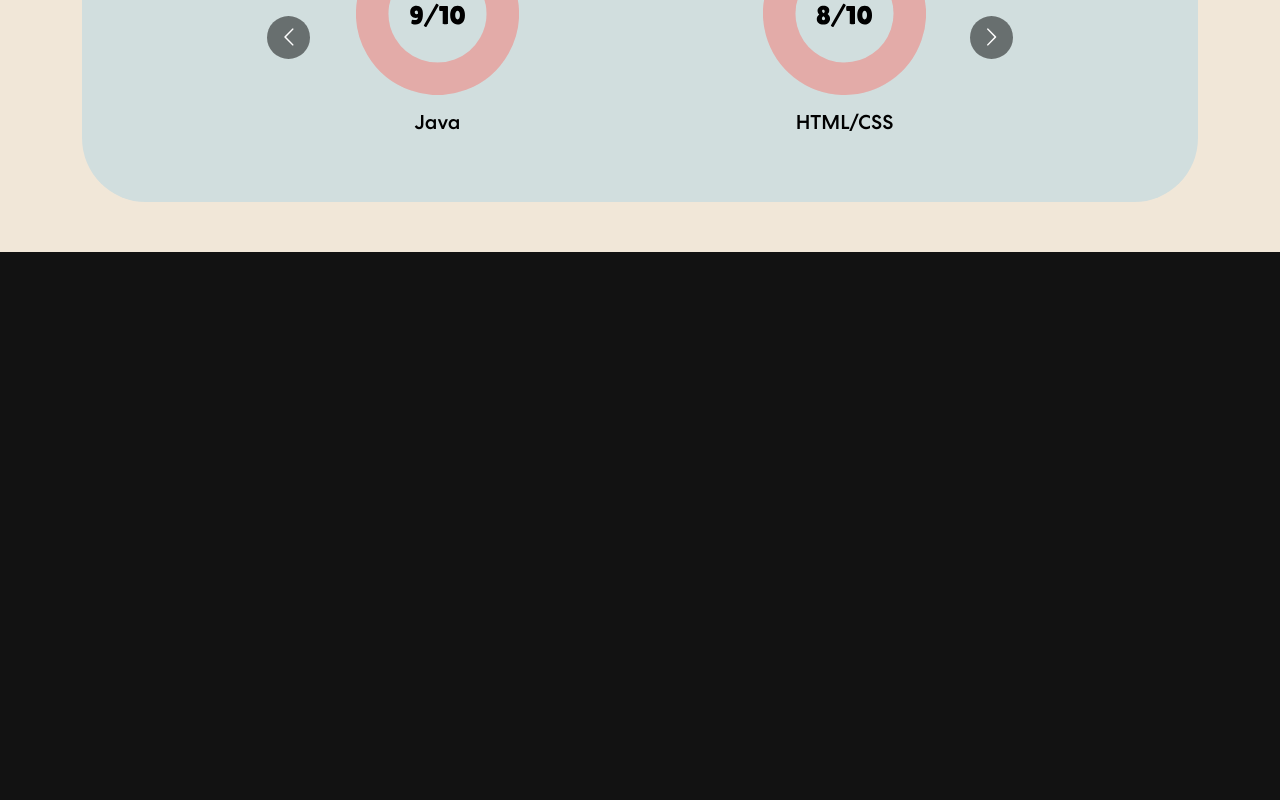
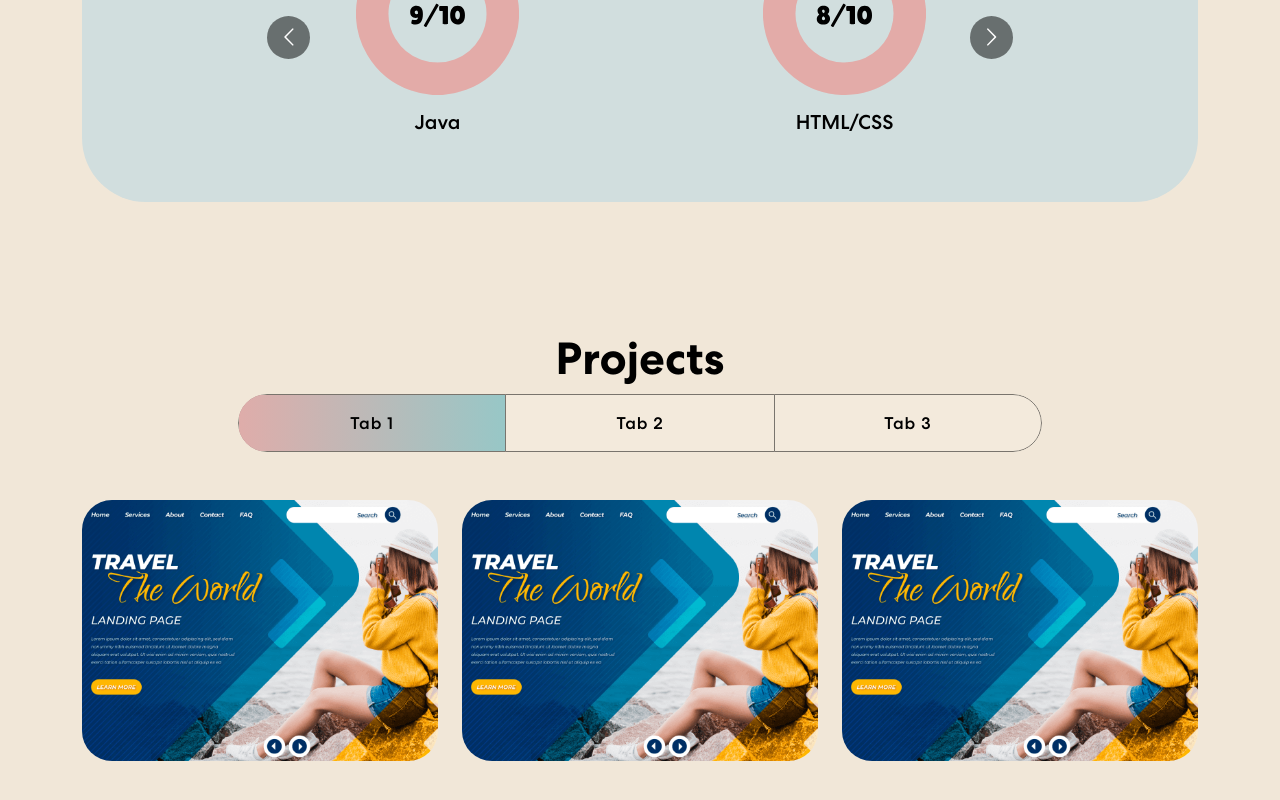
Before and after one commit to amandawangg/my-portfolio, a React (Create React App) app: page / in a window 1280 px wide. Shown: the part 1067-1867 px from the top of the page. Before the commit the page ends 1319 px from the top, so only its background shows below. Built offline with nearby package versions, Linux system fonts and the light colour scheme.

Commit message:
adding Projects

```diff
--- a/src/App.js
+++ b/src/App.js
@@ -2,7 +2,7 @@
 import { NavBar } from "./components/NavBar";
 import { Banner } from "./components/Banner";
 import { Skills } from "./components/Skills";
-// import { Projects } from "./components/Projects";
+import { Projects } from "./components/Projects";
 import 'bootstrap/dist/css/bootstrap.min.css';
 
 function App() {
@@ -11,7 +11,7 @@
       <NavBar/>
       <Banner />
       <Skills />
-      {/* <Projects /> */}
+      <Projects />
     </div>
   );
 }
--- /dev/null
+++ b/src/components/ProjectCard.js
@@ -0,0 +1,15 @@
+import { Col } from "react-bootstrap";
+
+export const ProjectCard = ({ title, description, imgUrl }) => {
+  return (
+    <Col size={12} sm={6} md={4}>
+      <div className="proj-imgbx">
+        <img src={imgUrl} alt="Project Image" />
+        <div className="proj-txtx">
+          <h4>{title}</h4>
+          <span>{description}</span>
+        </div>
+      </div>
+    </Col>
+  )
+}
--- /dev/null
+++ b/src/components/Projects.js
@@ -0,0 +1,76 @@
+import { Tab, TabContainer, Nav, Container, Row, Col } from "react-bootstrap";
+import projImg1 from "../assets/img/project-img1.png";
+import { ProjectCard } from "./ProjectCard";
+import TrackVisibility from 'react-on-screen';
+
+export const Projects = () => {
+    const projects = [
+        {
+          title: "Search Engine",
+          description: "Backend Project",
+          imgUrl: projImg1,
+        },
+        {
+          title: "iOS App",
+          description: "Frontend Project",
+          imgUrl: projImg1,
+        },
+        {
+          title: "Project",
+          description: "Backend Project",
+          imgUrl: projImg1,
+        },
+      ];
+
+      return (
+        <section className="project" id="projects">
+          <Container>
+            <Row>
+              <Col size={12}>
+                <TrackVisibility>
+                  {({ isVisible }) =>
+                  <div className={isVisible ? "animate__animated animate__fadeIn": ""}>
+                    <h2>Projects</h2>
+                    <Tab.Container id="projects-tabs" defaultActiveKey="first">
+                      <Nav variant="pills" className="nav-pills mb-5 justify-content-center align-items-center" id="pills-tab">
+                        <Nav.Item>
+                          <Nav.Link eventKey="first">Tab 1</Nav.Link>
+                        </Nav.Item>
+                        <Nav.Item>
+                          <Nav.Link eventKey="second">Tab 2</Nav.Link>
+                        </Nav.Item>
+                        <Nav.Item>
+                          <Nav.Link eventKey="third">Tab 3</Nav.Link>
+                        </Nav.Item>
+                      </Nav>
+                      <Tab.Content id="slideInUp" className={isVisible ? "animate__animated animate__slideInUp" : ""}>
+                        <Tab.Pane eventKey="first">
+                          <Row>
+                            {
+                              projects.map((project, index) => {
+                                return (
+                                  <ProjectCard
+                                    key={index}
+                                    {...project}
+                                    />
+                                )
+                              })
+                            }
+                          </Row>
+                        </Tab.Pane>
+                        <Tab.Pane eventKey="section">
+                          <p>Description</p>
+                        </Tab.Pane>
+                        <Tab.Pane eventKey="third">
+                          <p>Description</p>
+                        </Tab.Pane>
+                      </Tab.Content>
+                    </Tab.Container>
+                  </div>}
+                </TrackVisibility>
+              </Col>
+            </Row>
+          </Container>
+        </section>
+      )
+}
```
